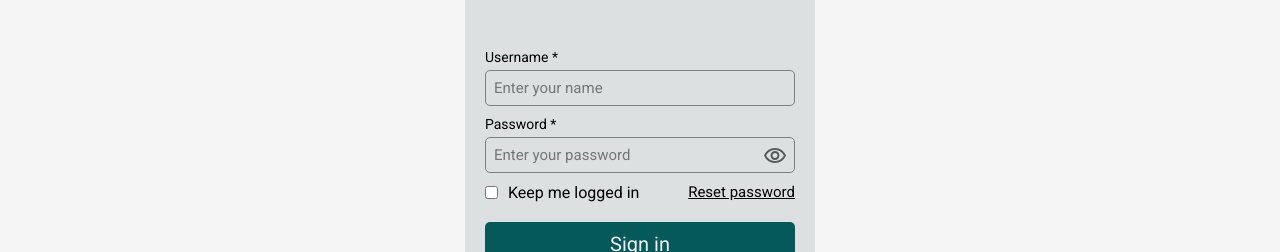
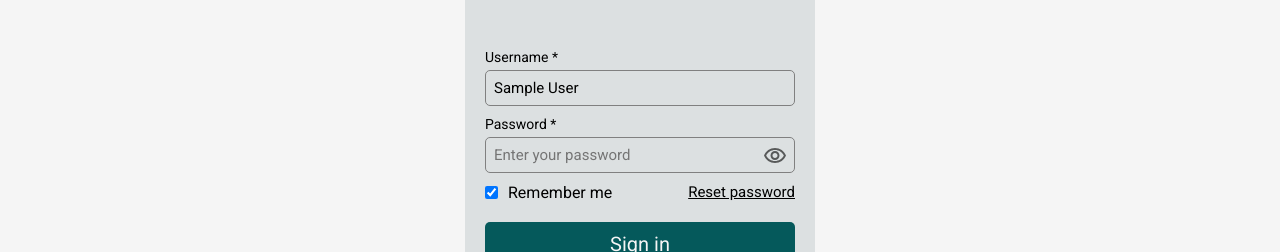
Before and after one commit to salimdawood/Lebanese-Homemade-Frontend, a React (Create React App) app: page /signin in a window 1280 px wide. Shown: the part 256-508 px from the top of the page. Built offline with nearby package versions, Linux system fonts and the light colour scheme; no server answers; sample sign-in values are in the browser's storage.

Commit message:
small-fixes

```diff
--- a/src/components/EditForm.jsx
+++ b/src/components/EditForm.jsx
@@ -67,6 +67,7 @@ const UserDashboard = () => {
 
   const logUserOut = ()=>{
     sessionStorage.clear()
+    localStorage.removeItem("userProfile")
     navigate('/signin',{replace:true})
   }
 
--- a/src/components/Navbar.jsx
+++ b/src/components/Navbar.jsx
@@ -8,7 +8,6 @@ const Navbar = () => {
   const [isOpen,setIsOpen] = useState(false)
   const location = useLocation()
   const user = JSON.parse(sessionStorage.getItem('userProfile'))
-  console.log(user)
 
   return (
     <>
--- a/src/pages/Home.jsx
+++ b/src/pages/Home.jsx
@@ -1,4 +1,4 @@
-import React,{useState} from 'react'
+import React,{useState,useEffect} from 'react'
 //api
 
 import * as Axios from 'axios'
@@ -18,6 +18,7 @@ const Home = ({types}) => {
     perPage:10,
     currentPage:1
   })
+  const [cardCount,setCardsCount] = useState()
   const[cards,setCards] = useState([])
   //popup model
   const[cardModel, setCardModel] = useState(false)
@@ -36,14 +37,21 @@ const Home = ({types}) => {
     setCard(card)
   }
 
+  useEffect(() => {
+
+  }, [])
+
 
   const handleChange =async (e)=>{
     setTypeId(e.target.value)
     setIsLoading(true)
     try {
       const result = await Axios.get(URL_PATH+`Cards/GetCards?typeId=${e.target.value}`)
+      const count = await Axios.get(URL_PATH+`Cards/GetCardsCount/${e.target.value}`)
       console.log(result)
+      console.log(count)
       setCards(result.data)
+      setCardsCount(count.data)
     } catch (error) {
       console.log(error)
     }
--- a/src/pages/SignIn.jsx
+++ b/src/pages/SignIn.jsx
@@ -17,10 +17,17 @@ const SignIn = () => {
   const {userProfile,dispatch} = useAuth()
   const {setNotification,closeNotification} = useContext(notificationContext)
   const [warningMessage, setWarningMessage] = useState("")
-  const[userInfo,setUserInfo] = useState({
+  const user = JSON.parse(localStorage.getItem("userProfile"))
+  const[userInfo,setUserInfo] = useState(
+    user !== null?
+    user
+      :
+    {
     name:"",
     password:""
-  })
+    }
+  )
+  const [checked, setChecked] = useState(user !== null?true:false);
   const navigate = useNavigate()
   /*
   const location = useLocation()
@@ -41,7 +48,9 @@ const SignIn = () => {
         case 200:
           setWarningMessage("")
           const {id,name,email,password,cardList,location} = result.data
-          dispatch({type:'UPDATE_USER_PROFILE',userProfile:{id,name,email,password,cardList,location}})
+          dispatch({type:'ADD_USER_PROFILE',
+          payload:{userProfile:{id,name,email,password,cardList,location},checked:checked}
+          })
           navigate(`/user/${id}`)
           break;
         case 204:
@@ -102,8 +111,8 @@ const SignIn = () => {
           ))
         }
         <div className="form-checkbox">
-          <input type="checkbox" value="remember-me" />
-          <label>Keep me logged in</label>
+          <input type="checkbox" defaultChecked={checked} onChange={() => setChecked(!checked)}  />
+          <label htmlFor="remember-me">Remember me</label>
           <h3 onClick={()=>setPasswordReset(true)}>Reset password</h3>
         </div>
         <input type="submit" value="Sign in" />
--- a/src/reducer/userReducer.js
+++ b/src/reducer/userReducer.js
@@ -1,7 +1,27 @@
 const userReducer = (state,action)=>{
   switch (action.type) {
+    case 'ADD_USER_PROFILE':
+      sessionStorage.setItem("userProfile",JSON.stringify(action.payload.userProfile))
+      if(action.payload.checked){
+        let user ={
+          name:action.payload.userProfile.name,
+          password:action.payload.userProfile.password
+        }
+        localStorage.setItem("userProfile",JSON.stringify(user))
+      }else{
+        localStorage.removeItem("userProfile")
+      }
+      return action.payload.userProfile
     case 'UPDATE_USER_PROFILE':
       sessionStorage.setItem("userProfile",JSON.stringify(action.userProfile))
+      let checked = JSON.parse(localStorage.getItem("userProfile"))
+        if(checked != null){
+          let user ={
+            name:action.userProfile.name,
+            password:action.userProfile.password
+          }
+          localStorage.setItem("userProfile",JSON.stringify(user))
+        }
       return action.userProfile
     case 'DELETE_CARD':
       const newCards = state.cardList.filter(card=>card.id != action.id)
```
